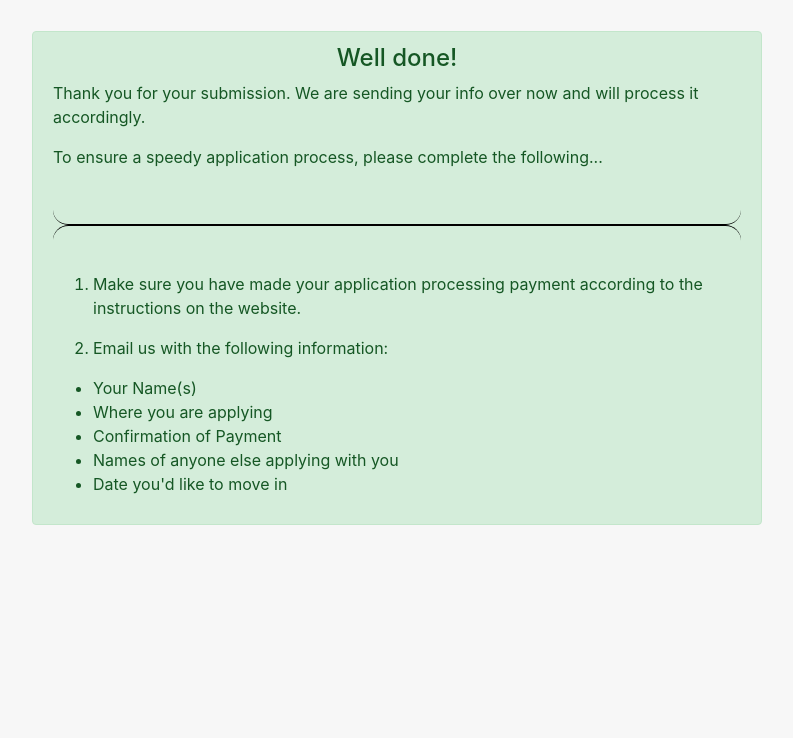
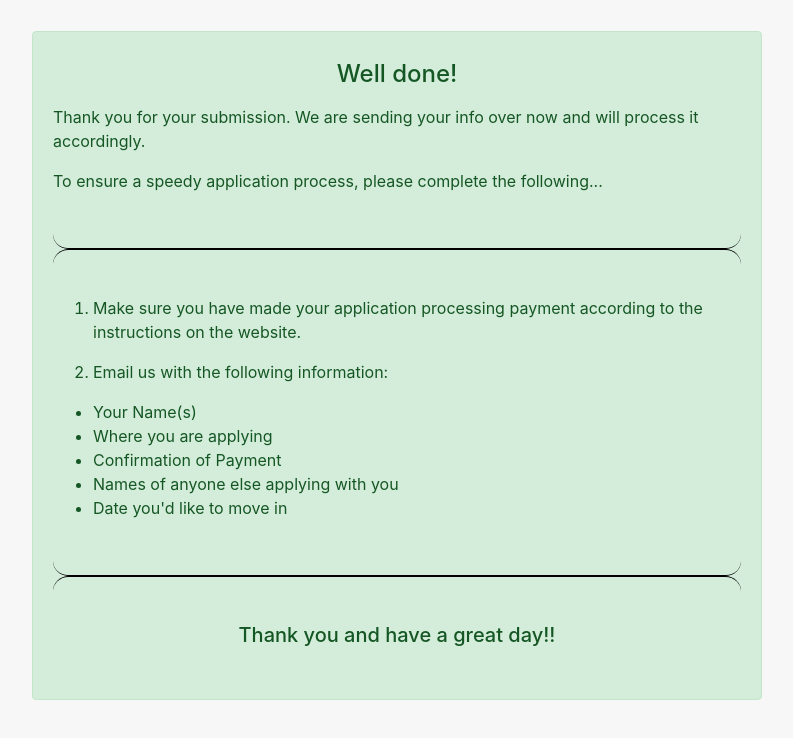
Before and after one commit to kwoulfe/Rental-Application, a plain HTML site: page thankyou.html in a window 1280 px wide. Shown: the whole page, without its empty margins (243-1036 px from the left). Drawn offline with nearby package versions, Linux system fonts and the light colour scheme.

Commit message:
thank you page

```diff
--- a/peteForm.css
+++ b/peteForm.css
@@ -52,3 +52,7 @@ ol li {
 .alert-heading {
     text-align: center;
 }
+
+.alert .alert-heading {
+    margin: 1rem 0 1rem 0;
+}
--- a/thankyou.html
+++ b/thankyou.html
@@ -52,6 +52,10 @@
                             Date you'd like to move in
                         </li>
                     </ul>
+                    <br />
+                    <hr>
+                    <h5 class="alert-heading">Thank you and have a great day!!</h5>
+                    <br />
                 </div>
             </div>
         </div>
```
